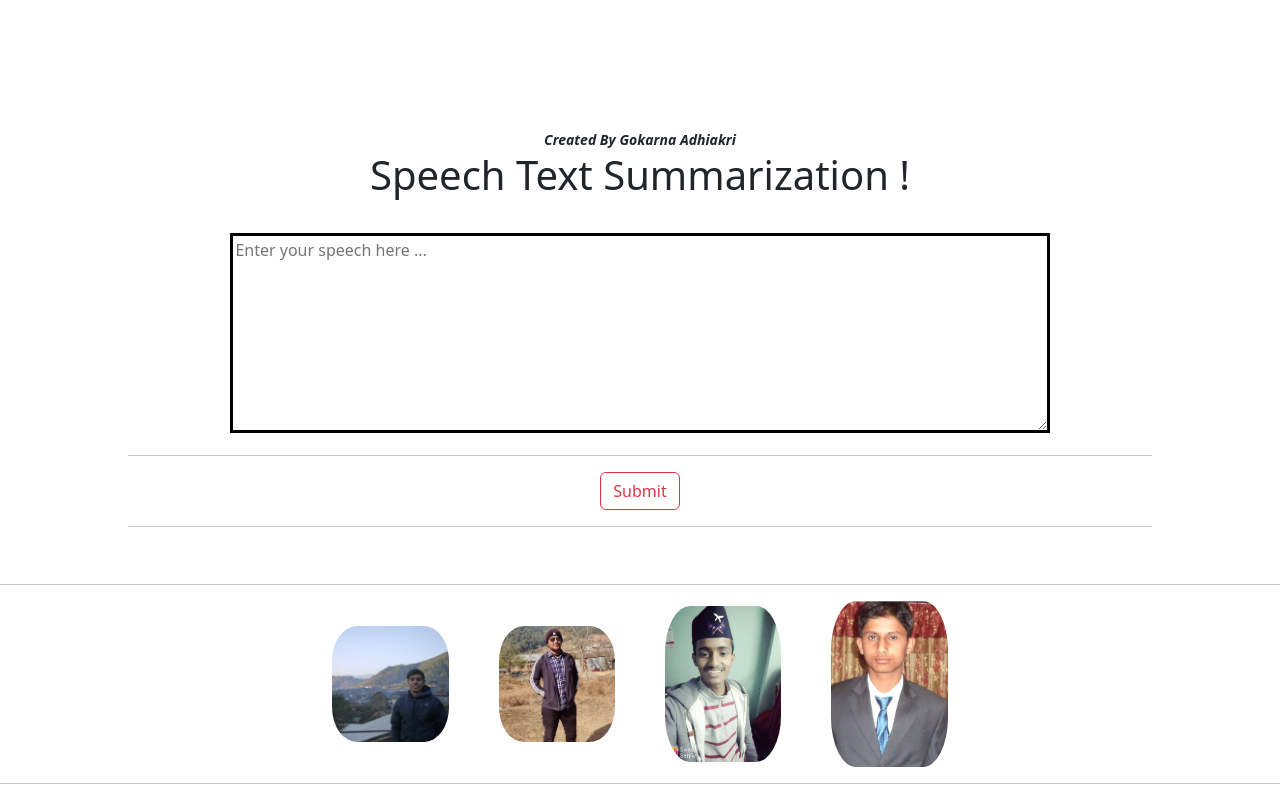
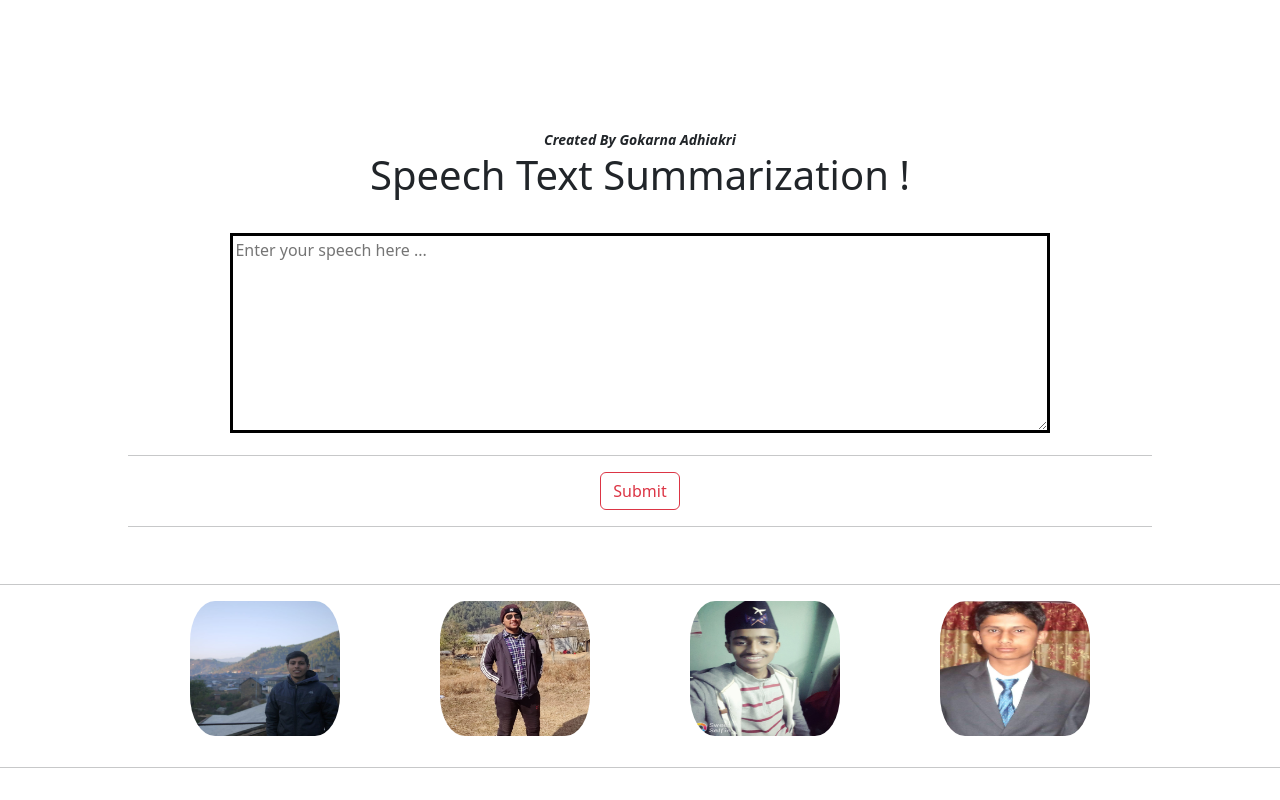
Before and after one commit to gokarna14/SpeechTextSummarization, a React (Create React App) app in the folder web/: page / in a window 1280 px wide. Shown: the part 1270-2070 px from the top of the page. Built offline with nearby package versions, Linux system fonts and the light colour scheme.

Commit message:
added photos in about us-2

```diff
--- a/web/src/js/AboutUs/AboutUs.js
+++ b/web/src/js/AboutUs/AboutUs.js
@@ -8,7 +8,7 @@ const AboutUs =()=>{
 
     return(
         <>
-           <div>
+           <div className="div1">
             <img id ='img1' src= {abhay} style={{style}}/>
             <img id = 'img1'src= {silence} style={{style}}/>
             <img id='ktaru' src= {kshitiz} style={{style}} />
--- a/web/src/js/AboutUs/files/custom.css
+++ b/web/src/js/AboutUs/files/custom.css
@@ -1,6 +1,13 @@
 img{
-    width: 13%;
+    height:90%;
+    width: 250px;
     border-radius: 30%;
-    padding-left: 25px;
-    padding-right: 25px;
+    padding-left: 50px;
+    padding-right: 50px;
 }
+
+.div1{
+    height: 150px;
+    width : 100%;
+    align-items: left;
+}
```
